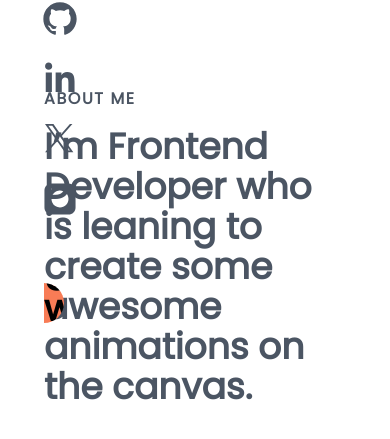
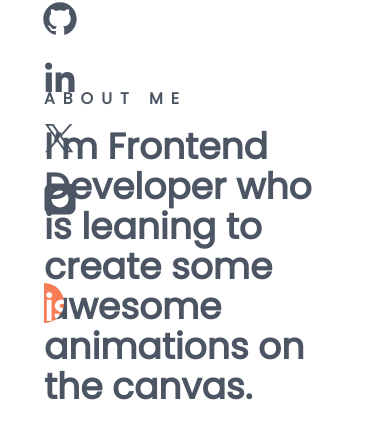
Before and after one commit to Nandani-Paliwal/nandanipaliwal.co, a Next.js app: page / in a window 390 px wide. Shown: the part 601-1040 px from the top of the page. Built offline with nearby package versions, Linux system fonts and the light colour scheme.

Commit message:
fix: bug fix
Signed-off-by: nandani <reach.nandanipaliwal@gmail.com>

```diff
--- a/src/app/page.tsx
+++ b/src/app/page.tsx
@@ -53,12 +53,12 @@ export default function Home() {
             }}
             className=" flex flex-col mt-48"
           >
-            <p className="text-left mb-4 tracking-widest uppercase text-lg font-semibold">
+            <p className="text-left mb-4 tracking-[0.5em] uppercase text-lg font-semibold">
               About Me
             </p>
-            <h2 className=" text-4xl sm:text-5xl lg:text-7xl max-w-5xl font-bold ">
-              I&rsquo;m a National level Chess player and is good in playing
-              white and knows how to move her queen.
+            <h2 className=" text-4xl sm:text-5xl lg:text-7xl max-w-5xl font-bold dark:text-black text-white">
+              National level Chess player who can move her queen and is good while playing with white.
+
             </h2>
           </div>
         </motion.div>
@@ -81,7 +81,7 @@ export default function Home() {
           {/* about section */}
           <div className="flex flex-col mt-48">
             {" "}
-            <p className="text-left text-base lg:text-lg mb-4 tracking-widest uppercase font-semibold text-gray-600 dark:text-secondary-400">
+            <p className="text-left text-base lg:text-lg mb-4 tracking-[0.5em] uppercase font-semibold text-gray-600 dark:text-secondary-400">
               About Me
             </p>
             <h2 className=" text-4xl sm:text-5xl lg:text-7xl max-w-5xl font-bold text-gray-600 dark:text-secondary-400">
```
